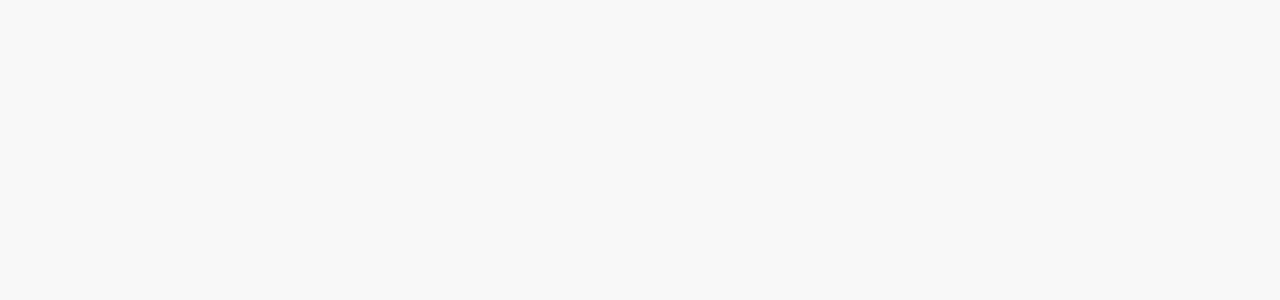
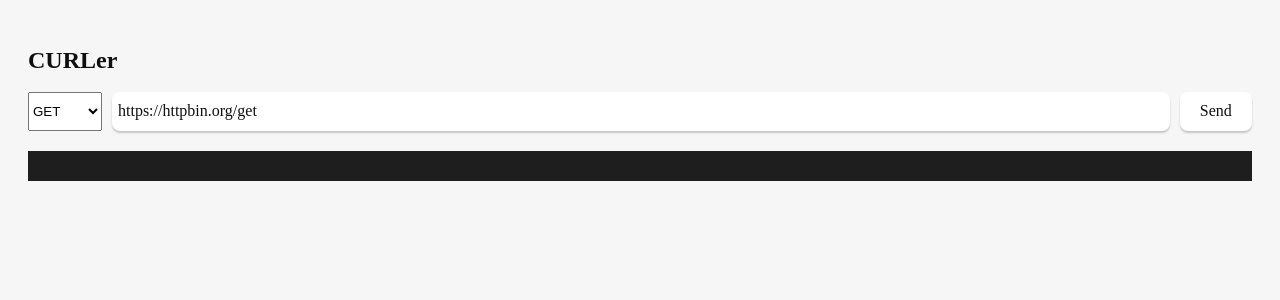
Before and after one commit to lewandowski96/CURLer, a React (Vite) app: page / in a window 1280 px wide. Shown: the top 300 px of the page. Built offline with nearby package versions, Linux system fonts and the light colour scheme.

Commit message:
got the basic app working. need to work on post requests

```diff
--- a/src/App.jsx
+++ b/src/App.jsx
@@ -20,6 +20,35 @@ function App() {
       setResponse(`Error: ${error}`);
     }
   }
+
+  return (
+    <div style={{ padding: "20px", fontFamily: "JetBrainsMono  Nerd Font" }}>
+      <h2>CURLer</h2>
+
+      <form onSubmit={handleRequest} style={{ display: "flex", gap: "10px", marginBottom: "20px" }}>
+        <select value={method} onChange={(e) => setMethod(e.target.value)}>
+          <option value="GET">GET</option>
+          <option value="POST">POST</option>
+          <option value="PUT">PUT</option>
+          <option value="DELETE">DELETE</option>
+        </select>
+
+        <input
+          type="text"
+          name="url"
+          value={url}
+          onChange={(e) =>  setUrl(e.target.value)}
+          style={{ flex: 1, padding:  "5px" }}
+        />
+
+        <button type="submit">Send</button>
+      </form>
+
+      <pre style={{ background: "#1e1e1e", color: "#d4d4d4", padding: "15px", overflowX: "auto" }}>
+        {response}
+      </pre>
+    </div>
+  );
 }
 
 export default App;
```
Also changed, not shown: 1 other file (tests, documents, lock files or other folders).
